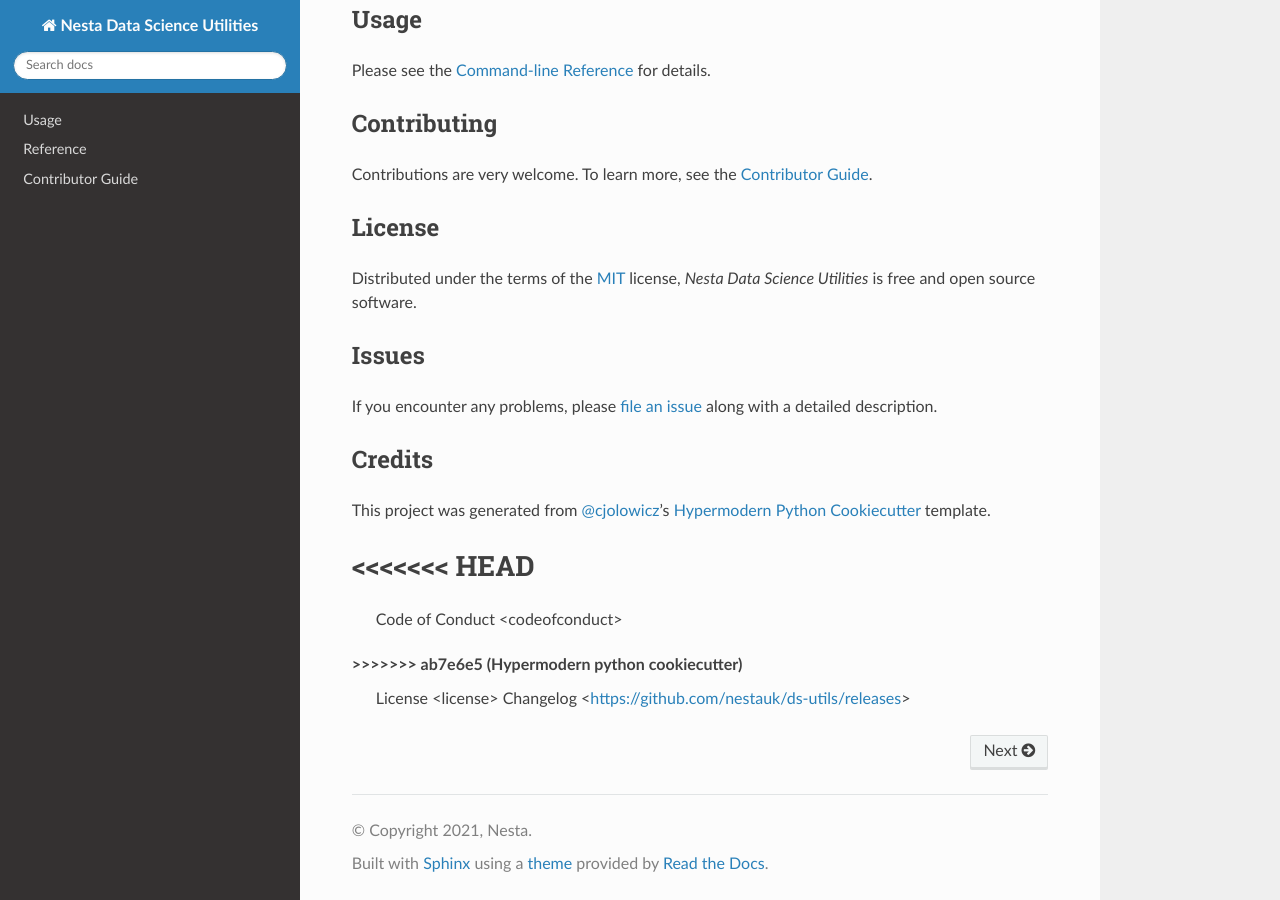
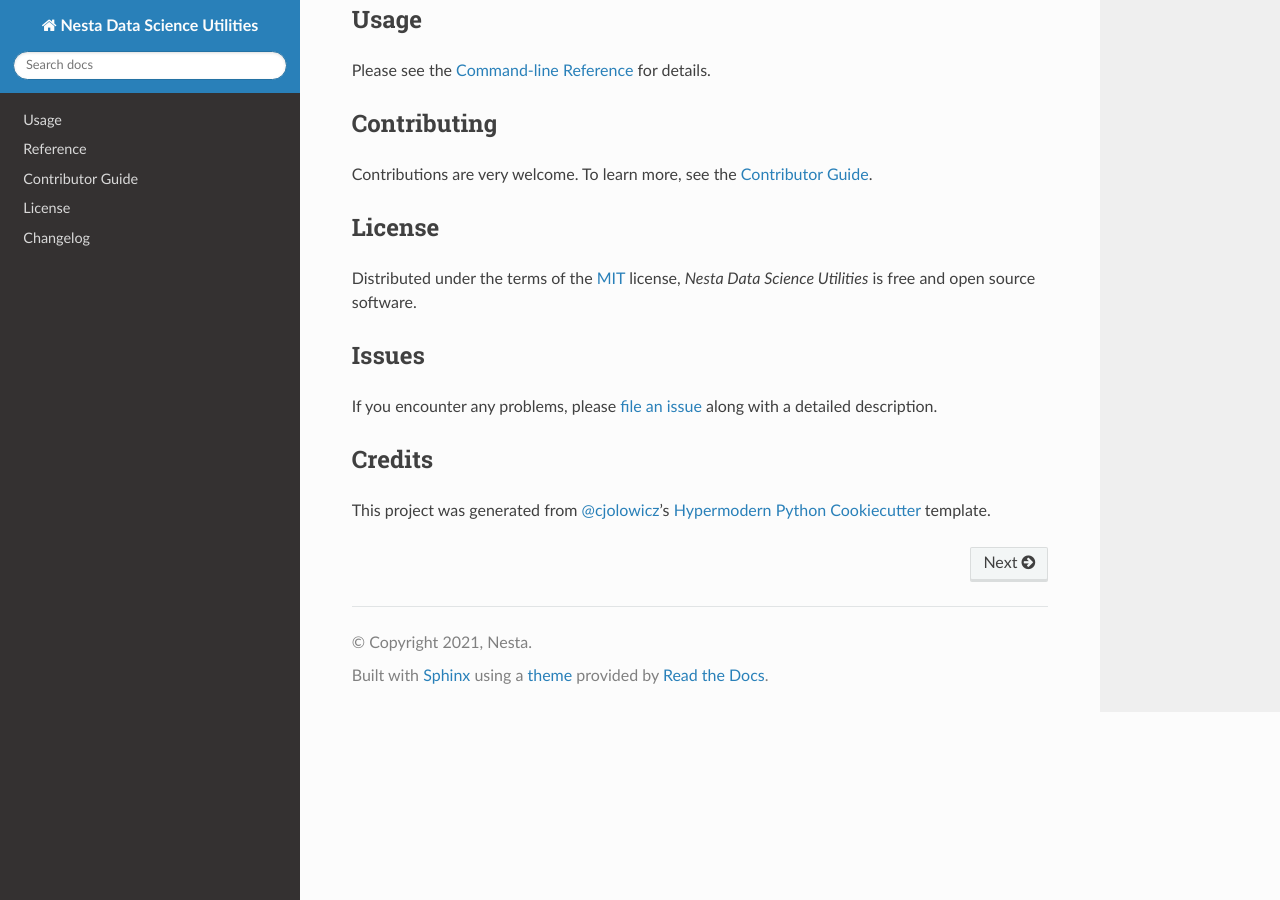
Before and after one commit to nestauk/nesta_ds_utils, a Sphinx documentation site: the page built from docs/index.rst, in a window 1280 px wide and 900 px high, scrolled down 680 px. Built offline with Sphinx 7.4.7 and the Read the Docs theme 2.0.0, drawn with Linux system fonts in a browser that asks for light colours.

Commit message:
Fix docs

```diff
--- a/docs/codeofconduct.rst
+++ /dev/null
@@ -1 +0,0 @@
-.. include:: ../CODE_OF_CONDUCT.rst
--- a/docs/index.rst
+++ b/docs/index.rst
@@ -11,9 +11,5 @@
    usage
    reference
    contributing
-<<<<<<< HEAD
-=======
-   Code of Conduct <codeofconduct>
->>>>>>> ab7e6e5 (Hypermodern python cookiecutter)
    License <license>
    Changelog <https://github.com/nestauk/ds-utils/releases>
```
